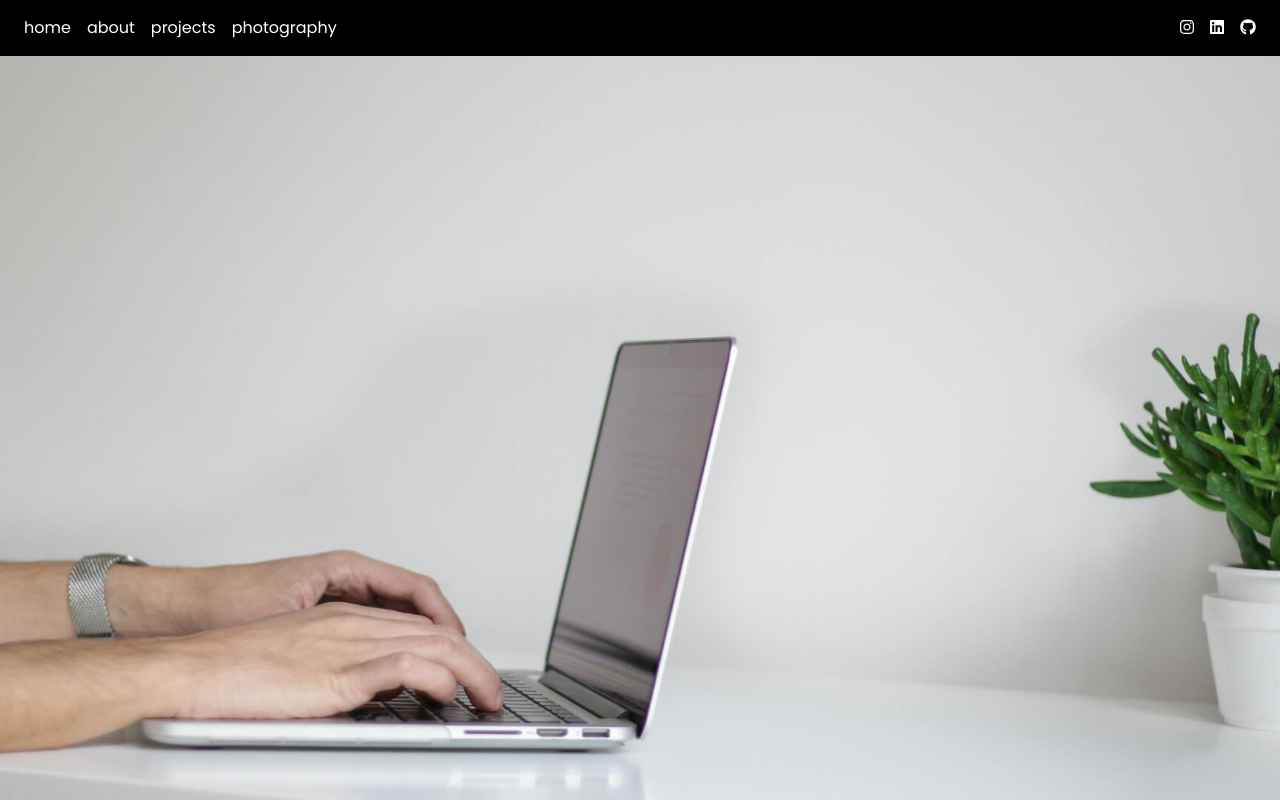
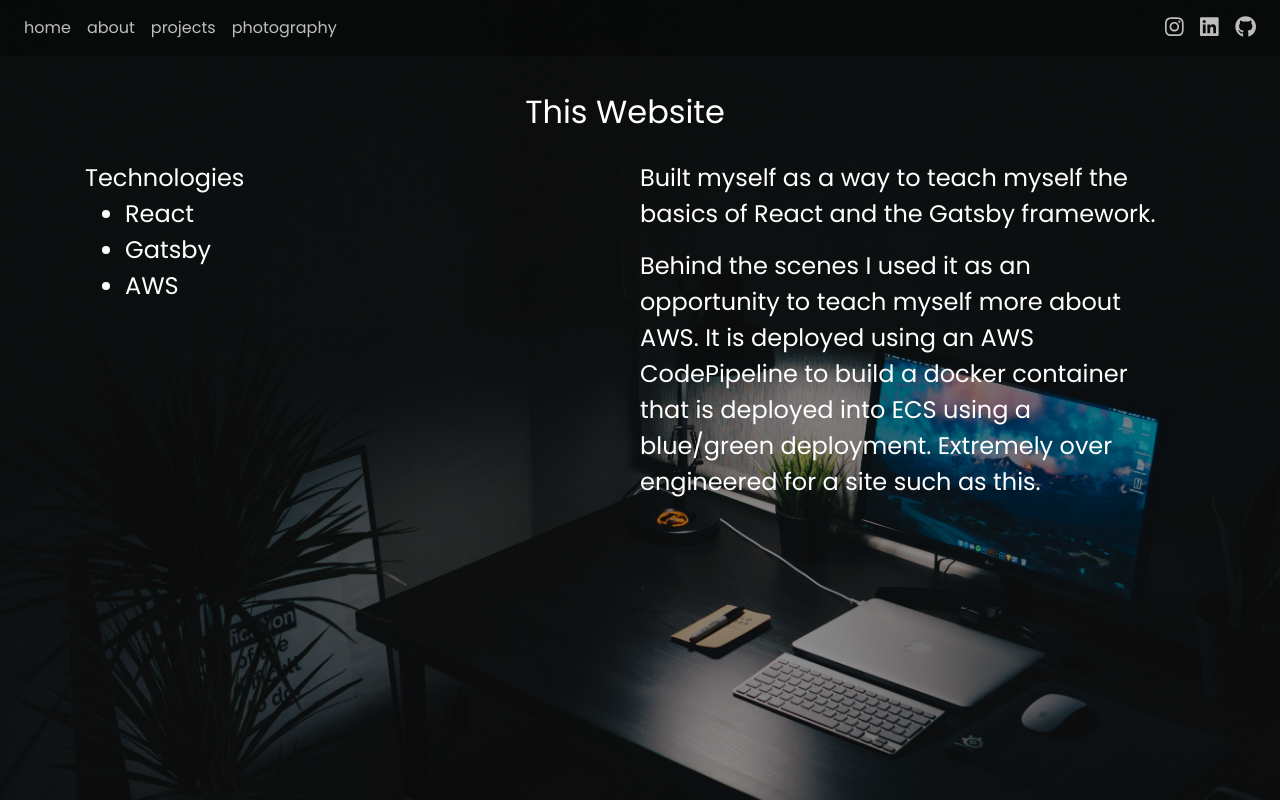
Before and after one commit to arron1993/arronmoore.com, a Gatsby site in the folder arronmoore.com/: page /projects in a window 1280 px wide. Built offline with nearby package versions, Linux system fonts and the light colour scheme; Gatsby itself is replaced by a stand-in of ours.

Commit message:
Added start of projects, styling changes

```diff
--- /dev/null
+++ b/arronmoore.com/src/components/header/header.scss
@@ -0,0 +1,11 @@
+$headerText: #bdbdbd;
+
+.header {
+    background-color: #00000047;
+    z-Index: 99999;
+    color: $headerText;
+
+    .nav-link {
+        color: $headerText !important;
+    }
+}
--- a/arronmoore.com/src/components/header/index.js
+++ b/arronmoore.com/src/components/header/index.js
@@ -5,28 +5,29 @@ import Nav from 'react-bootstrap/Nav';
 import { FontAwesomeIcon } from '@fortawesome/react-fontawesome';
 import { fab } from '@fortawesome/free-brands-svg-icons'
 
+import "./header.scss";
 
 class Header extends React.Component {
     render() {
         return (
-            <Navbar style={{backgroundColor: "#000", zIndex: 99999}}>
+            <Navbar className="header sticky-top">
                 <Navbar.Toggle aria-controls="basic-navbar-nav" />
                 <Navbar.Collapse id="basic-navbar-nav">
-                    <Nav className="mr-auto text-white">
-                        <Nav.Link className="text-white" href="/">home</Nav.Link>
-                        <Nav.Link className="text-white" href="/about">about</Nav.Link>
-                        <Nav.Link className="text-white" href="/projects">projects</Nav.Link>
-                        <Nav.Link className="text-white" href="/photography">photography</Nav.Link>
+                    <Nav className="mr-auto">
+                        <Nav.Link href="/">home</Nav.Link>
+                        <Nav.Link href="/about">about</Nav.Link>
+                        <Nav.Link href="/projects">projects</Nav.Link>
+                        <Nav.Link href="/photography">photography</Nav.Link>
                     </Nav>
                     <Nav className="d-none d-lg-flex">
                         <Nav.Link className="text-white" href="https://www.instagram.com/arron.moore93/">
-                            <FontAwesomeIcon icon={fab.faInstagram} />
+                            <FontAwesomeIcon size="lg" icon={fab.faInstagram} />
                         </Nav.Link>
                         <Nav.Link className="text-white" href="https://www.linkedin.com/in/arron-moore-269b8919b/">
-                            <FontAwesomeIcon icon={fab.faLinkedin} />
+                            <FontAwesomeIcon size="lg" icon={fab.faLinkedin} />
                         </Nav.Link>
                         <Nav.Link className="text-white" href="https://github.com/arron1993">
-                            <FontAwesomeIcon icon={fab.faGithub} />
+                            <FontAwesomeIcon size="lg" icon={fab.faGithub} />
                         </Nav.Link>
                     </Nav>
                 </Navbar.Collapse>
--- a/arronmoore.com/src/components/layout/layout.scss
+++ b/arronmoore.com/src/components/layout/layout.scss
@@ -32,6 +32,10 @@ body {
         font-size: 1rem;
     }
 
+    .text-shadow {
+        filter: drop-shadow(0 0 1px #000);
+    }
+
     @include media-breakpoint-up(sm) {
     }
 
--- a/arronmoore.com/src/pages/about/about.scss
+++ b/arronmoore.com/src/pages/about/about.scss
@@ -5,15 +5,13 @@ body.about {
       rgba(0, 0, 0, 0.7)
     ),
     url("/images/c_bulb.jpg");
+
     -webkit-background-size: cover;
     -moz-background-size: cover;
     -o-background-size: cover;
+
     background-size: cover;
     background-repeat: no-repeat;
     background-attachment: fixed;
     color: white;
-
-    .text-shadow {
-        filter: drop-shadow(1px 1px 1px #000);
-    }
 }
--- a/arronmoore.com/src/pages/projects/index.js
+++ b/arronmoore.com/src/pages/projects/index.js
@@ -8,7 +8,31 @@ export default function Projects({data}) {
 
   return (
     <Layout pageName="projects">
+       <div className="row mt-2">
+         <div class="col-12 row text-small">
+           <div className="col-12 text-center text-normal py-4"> This Website </div>
+           <div className="col-6">
+             Technologies
+             <ul>
+               <li>React</li>
+                <li>Gatsby</li>
+                <li>AWS</li>
+             </ul>
+           </div>
+           <div className="col-6">
+             <div>
+              Built myself as a way to teach myself the basics of React and the Gatsby framework.
+            </div>
+            <div className="pt-3">
+                Behind the scenes I used it as an opportunity to teach myself more about AWS. It is deployed using an AWS CodePipeline to
+                build a docker container that is deployed into ECS using a blue/green deployment.
+                Extremely over engineered for a site such as this.
+            </div>
+          </div>
 
+
+         </div>
+       </div>
     </Layout>
   )
 }
--- a/arronmoore.com/src/pages/projects/projects.scss
+++ b/arronmoore.com/src/pages/projects/projects.scss
@@ -1,7 +1,14 @@
 body.projects {
-    background: url("/images/c_laptop.jpg") no-repeat center center fixed;
-    -webkit-background-size: cover;
-    -moz-background-size: cover;
-    -o-background-size: cover;
+    background-image: linear-gradient(
+        rgba(0, 0, 0, 0.4),
+        rgba(0, 0, 0, 0.4)
+      ), url("/images/c_office.jpg");
+
+
     background-size: cover;
+
+    background-repeat: no-repeat;
+    background-attachment: fixed;
+
+    color: white;
 }
```
Also changed, not shown: arronmoore.com/static/images/c_office.jpg (added).
